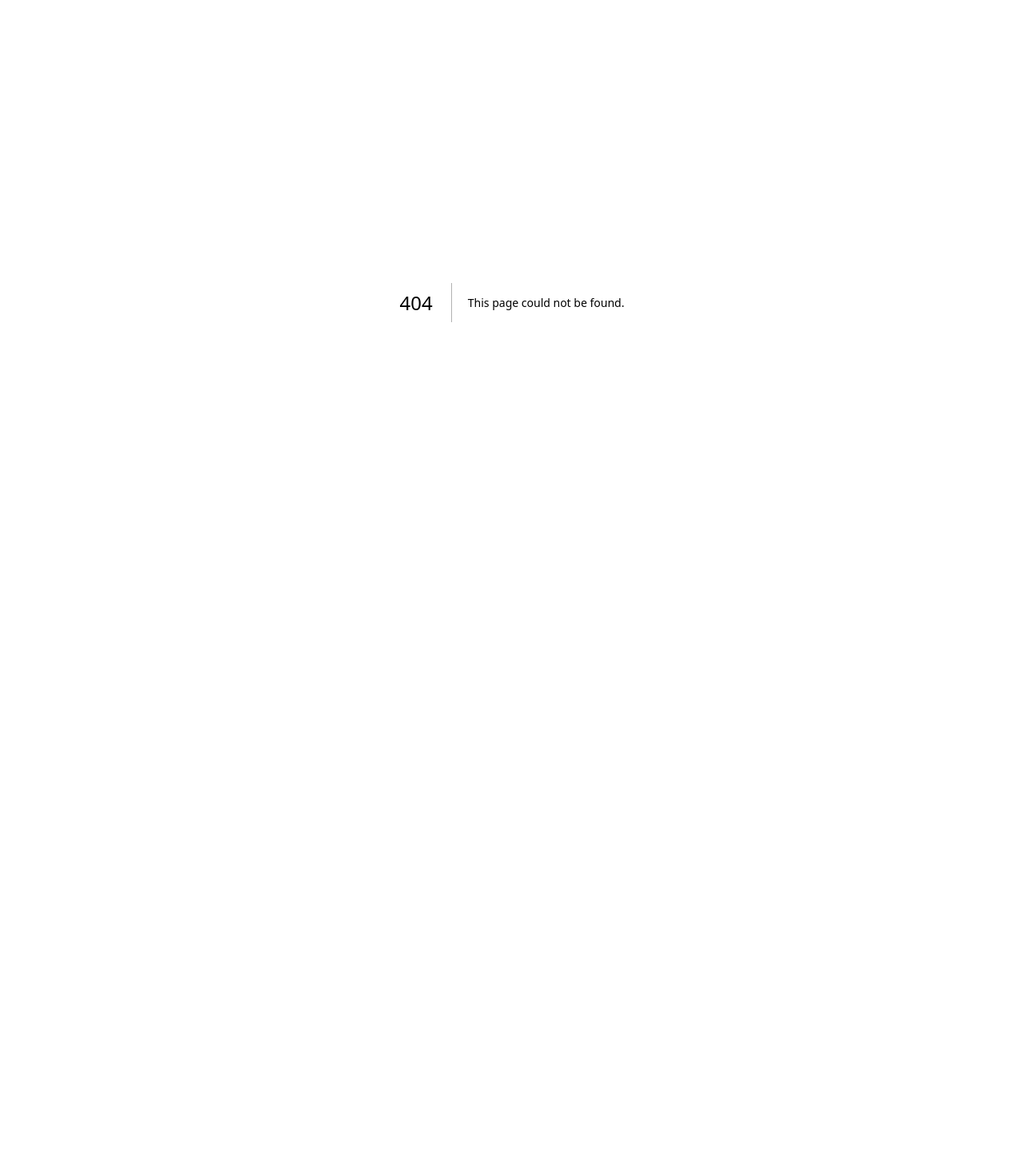
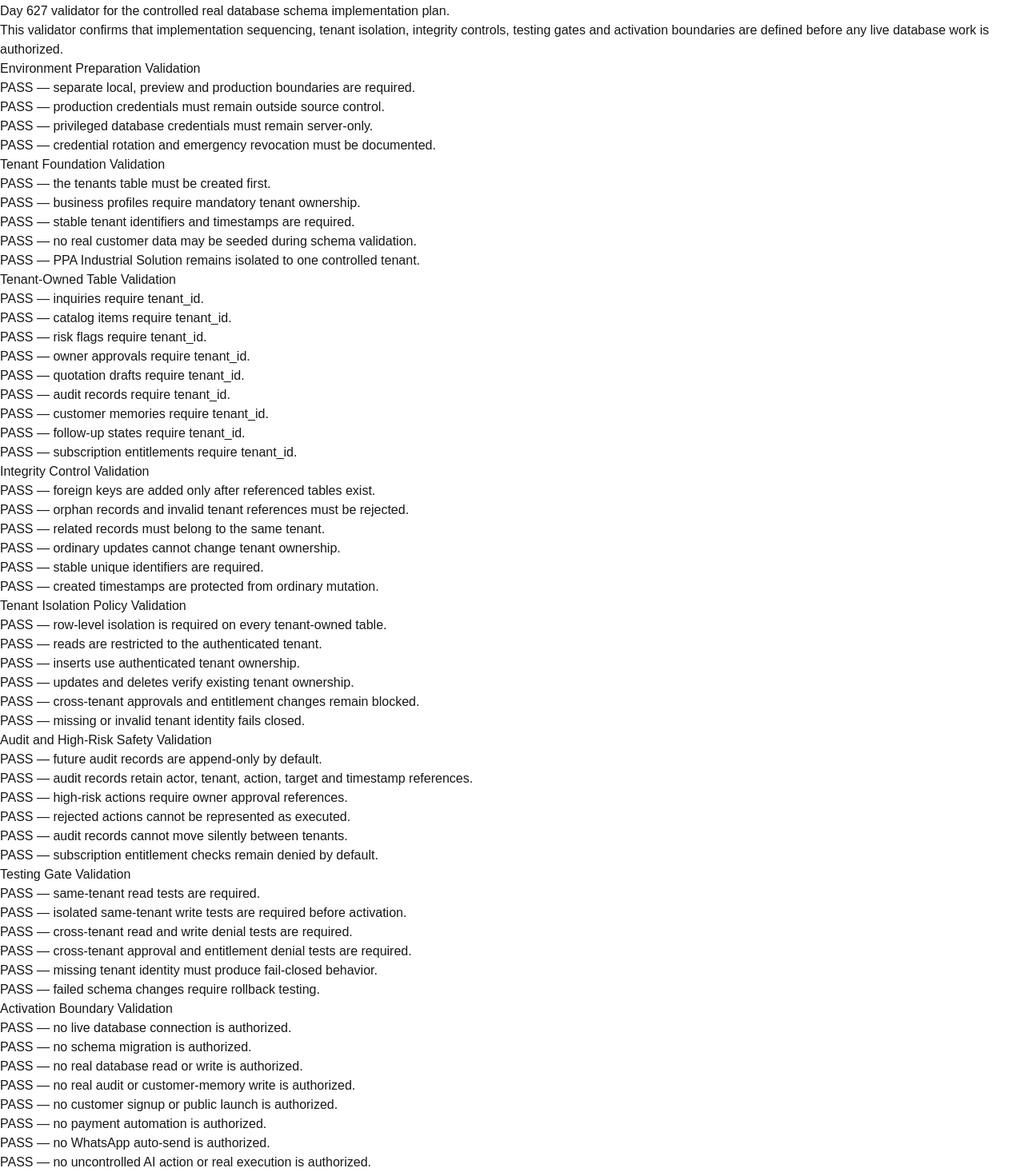
Before and after one commit to celerishealth/NEXUS, a Next.js app in the folder nexus-app/: page /nexus-real-database-schema-implementation-plan-validator in a window 1280 px wide. Before the commit this address had no page. Shown: the part 22-1488 px from the top of the page at 80% size. Before the commit the page ends 800 px from the top, so only its background shows below. Built offline with nearby package versions, Linux system fonts and the light colour scheme.

Commit message:
Day 627: add real database schema implementation plan validator v1

```diff
--- /dev/null
+++ b/nexus-app/app/nexus-real-database-schema-implementation-plan-validator/page.tsx
@@ -0,0 +1,107 @@
+export default function NexusRealDatabaseSchemaImplementationPlanValidatorPage() {
+  return (
+    <main>
+      <h1>NEXUS Real Database Schema Implementation Plan Validator</h1>
+
+      <p>
+        Day 627 validator for the controlled real database schema implementation plan.
+      </p>
+
+      <p>
+        This validator confirms that implementation sequencing, tenant isolation,
+        integrity controls, testing gates and activation boundaries are defined
+        before any live database work is authorized.
+      </p>
+
+      <h2>Environment Preparation Validation</h2>
+
+      <ul>
+        <li>PASS — separate local, preview and production boundaries are required.</li>
+        <li>PASS — production credentials must remain outside source control.</li>
+        <li>PASS — privileged database credentials must remain server-only.</li>
+        <li>PASS — credential rotation and emergency revocation must be documented.</li>
+      </ul>
+
+      <h2>Tenant Foundation Validation</h2>
+
+      <ul>
+        <li>PASS — the tenants table must be created first.</li>
+        <li>PASS — business profiles require mandatory tenant ownership.</li>
+        <li>PASS — stable tenant identifiers and timestamps are required.</li>
+        <li>PASS — no real customer data may be seeded during schema validation.</li>
+        <li>PASS — PPA Industrial Solution remains isolated to one controlled tenant.</li>
+      </ul>
+
+      <h2>Tenant-Owned Table Validation</h2>
+
+      <ul>
+        <li>PASS — inquiries require tenant_id.</li>
+        <li>PASS — catalog items require tenant_id.</li>
+        <li>PASS — risk flags require tenant_id.</li>
+        <li>PASS — owner approvals require tenant_id.</li>
+        <li>PASS — quotation drafts require tenant_id.</li>
+        <li>PASS — audit records require tenant_id.</li>
+        <li>PASS — customer memories require tenant_id.</li>
+        <li>PASS — follow-up states require tenant_id.</li>
+        <li>PASS — subscription entitlements require tenant_id.</li>
+      </ul>
+
+      <h2>Integrity Control Validation</h2>
+
+      <ul>
+        <li>PASS — foreign keys are added only after referenced tables exist.</li>
+        <li>PASS — orphan records and invalid tenant references must be rejected.</li>
+        <li>PASS — related records must belong to the same tenant.</li>
+        <li>PASS — ordinary updates cannot change tenant ownership.</li>
+        <li>PASS — stable unique identifiers are required.</li>
+        <li>PASS — created timestamps are protected from ordinary mutation.</li>
+      </ul>
+
+      <h2>Tenant Isolation Policy Validation</h2>
+
+      <ul>
+        <li>PASS — row-level isolation is required on every tenant-owned table.</li>
+        <li>PASS — reads are restricted to the authenticated tenant.</li>
+        <li>PASS — inserts use authenticated tenant ownership.</li>
+        <li>PASS — updates and deletes verify existing tenant ownership.</li>
+        <li>PASS — cross-tenant approvals and entitlement changes remain blocked.</li>
+        <li>PASS — missing or invalid tenant identity fails closed.</li>
+      </ul>
+
+      <h2>Audit and High-Risk Safety Validation</h2>
+
+      <ul>
+        <li>PASS — future audit records are append-only by default.</li>
+        <li>PASS — audit records retain actor, tenant, action, target and timestamp references.</li>
+        <li>PASS — high-risk actions require owner approval references.</li>
+        <li>PASS — rejected actions cannot be represented as executed.</li>
+        <li>PASS — audit records cannot move silently between tenants.</li>
+        <li>PASS — subscription entitlement checks remain denied by default.</li>
+      </ul>
+
+      <h2>Testing Gate Validation</h2>
+
+      <ul>
+        <li>PASS — same-tenant read tests are required.</li>
+        <li>PASS — isolated same-tenant write tests are required before activation.</li>
+        <li>PASS — cross-tenant read and write denial tests are required.</li>
+        <li>PASS — cross-tenant approval and entitlement denial tests are required.</li>
+        <li>PASS — missing tenant identity must produce fail-closed behavior.</li>
+        <li>PASS — failed schema changes require rollback testing.</li>
+      </ul>
+
+      <h2>Activation Boundary Validation</h2>
+
+      <ul>
+        <li>PASS — no live database connection is authorized.</li>
+        <li>PASS — no schema migration is authorized.</li>
+        <li>PASS — no real database read or write is authorized.</li>
+        <li>PASS — no real audit or customer-memory write is authorized.</li>
+        <li>PASS — no customer signup or public launch is authorized.</li>
+        <li>PASS — no payment automation is authorized.</li>
+        <li>PASS — no WhatsApp auto-send is authorized.</li>
+        <li>PASS — no uncontrolled AI action or real execution is authorized.</li>
+      </ul>
+    </main>
+  );
+}
```
